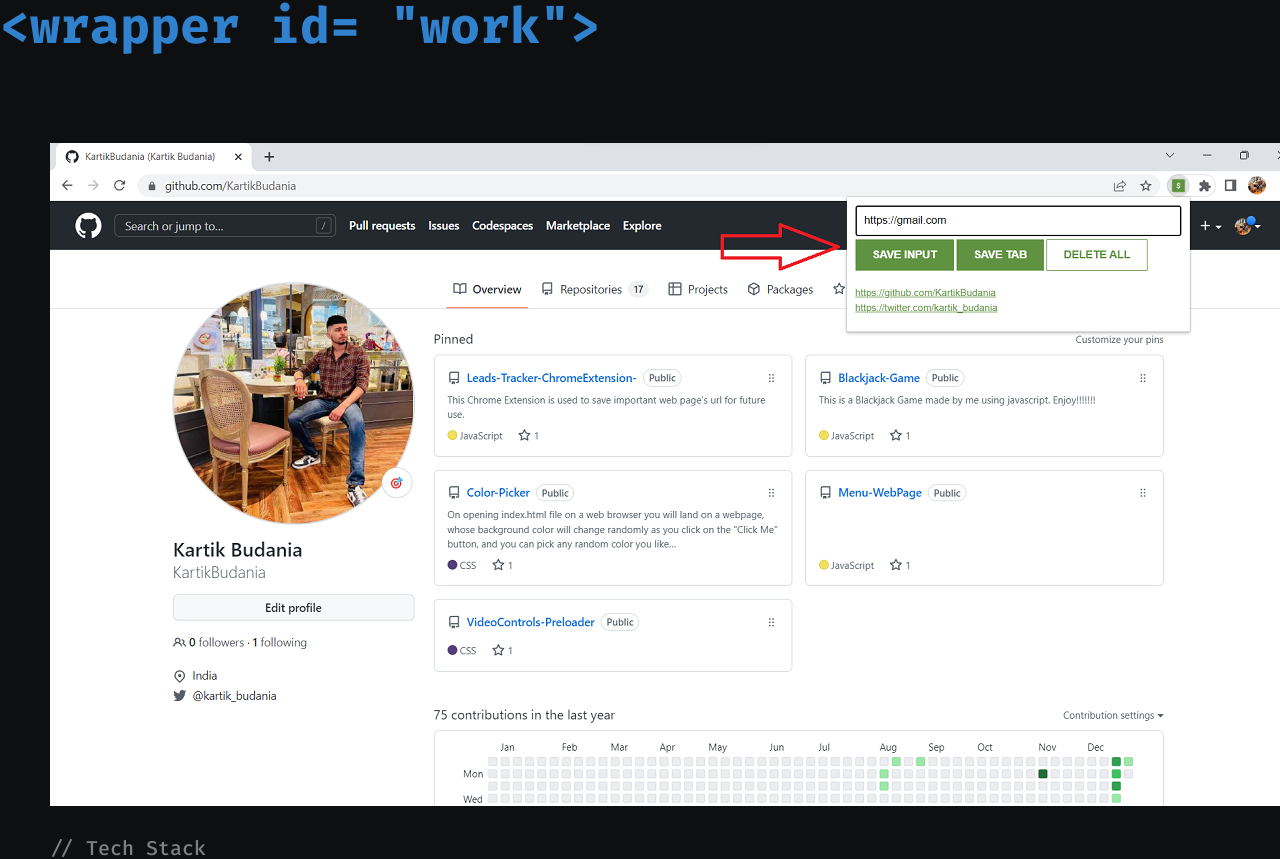
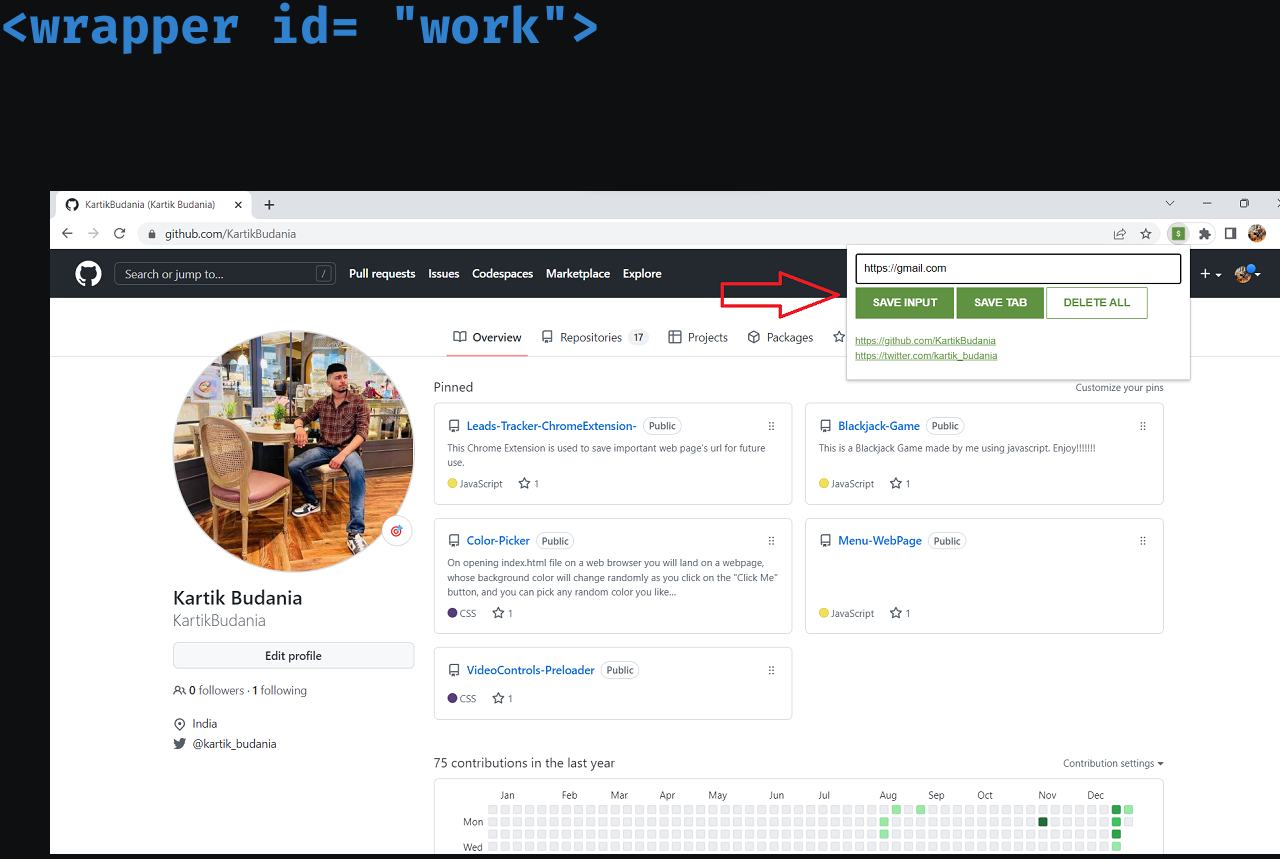
Before and after one commit to KartikBudania/portfolio, a React (Create React App) app: page / in a window 1280 px wide. Shown: the part 812-1671 px from the top of the page. Built offline with nearby package versions, Linux system fonts and the light colour scheme.

Commit message:
some css

```diff
--- a/src/ContactMe.js
+++ b/src/ContactMe.js
@@ -10,7 +10,7 @@
                 <h3>Have any questions?</h3>
                 <h3>Shoot me an email or find me around the web.</h3>
                 <h2>// Some socials</h2>
-                <p><a href="https://twitter.com/kartik_budania"><i className="fa-brands fa-twitter"></i></a>  <a href="https://github.com/KartikBudania"><i className="fa-brands fa-github"></i></a></p>
+                <p className="socials"><a href="https://twitter.com/kartik_budania"><i className="fa-brands fa-twitter"></i></a>          <a href="https://github.com/KartikBudania"><i className="fa-brands fa-github"></i></a></p>
             </div>
             <div className="detail"></div>
         </div>
--- a/src/index.css
+++ b/src/index.css
@@ -188,6 +188,12 @@
   font-size: 50px;
   margin: 0.67em 0px;
 }
+.socials{
+  font-size: 35px;
+}
+img{
+  margin-top: 3rem;
+}
 .stacks{
   display: flex;
   padding: 0px;
```
